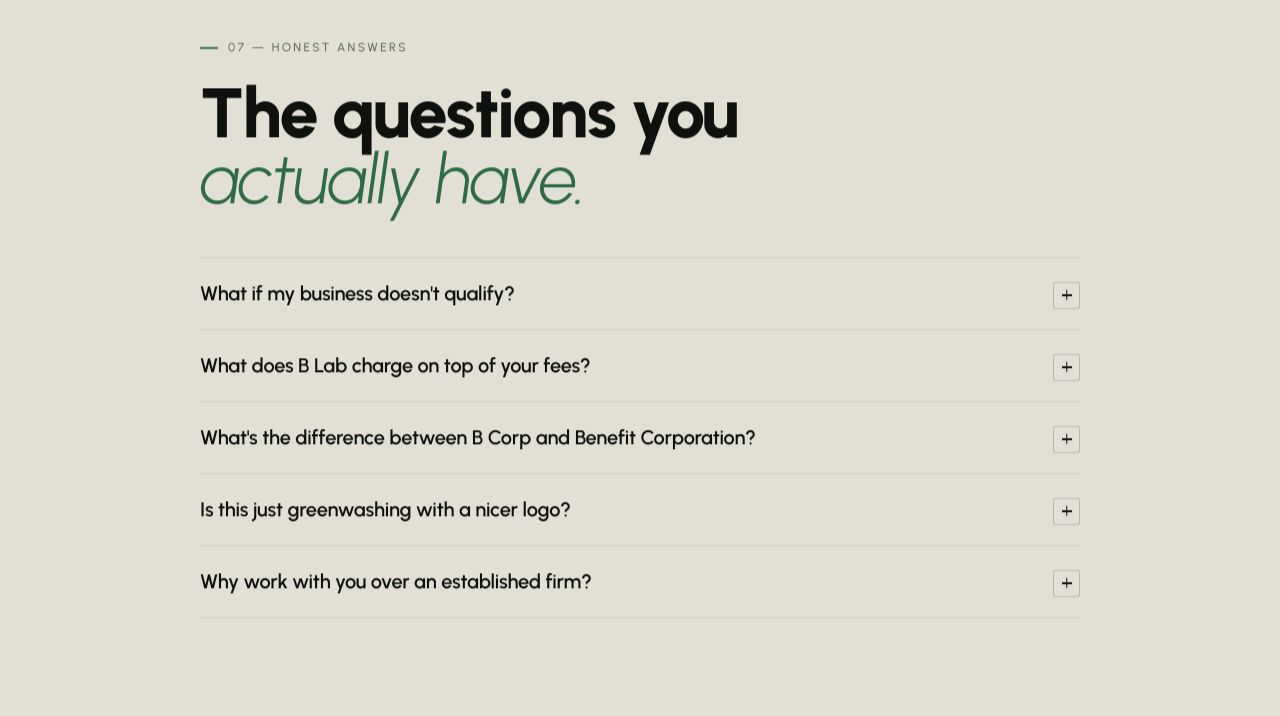
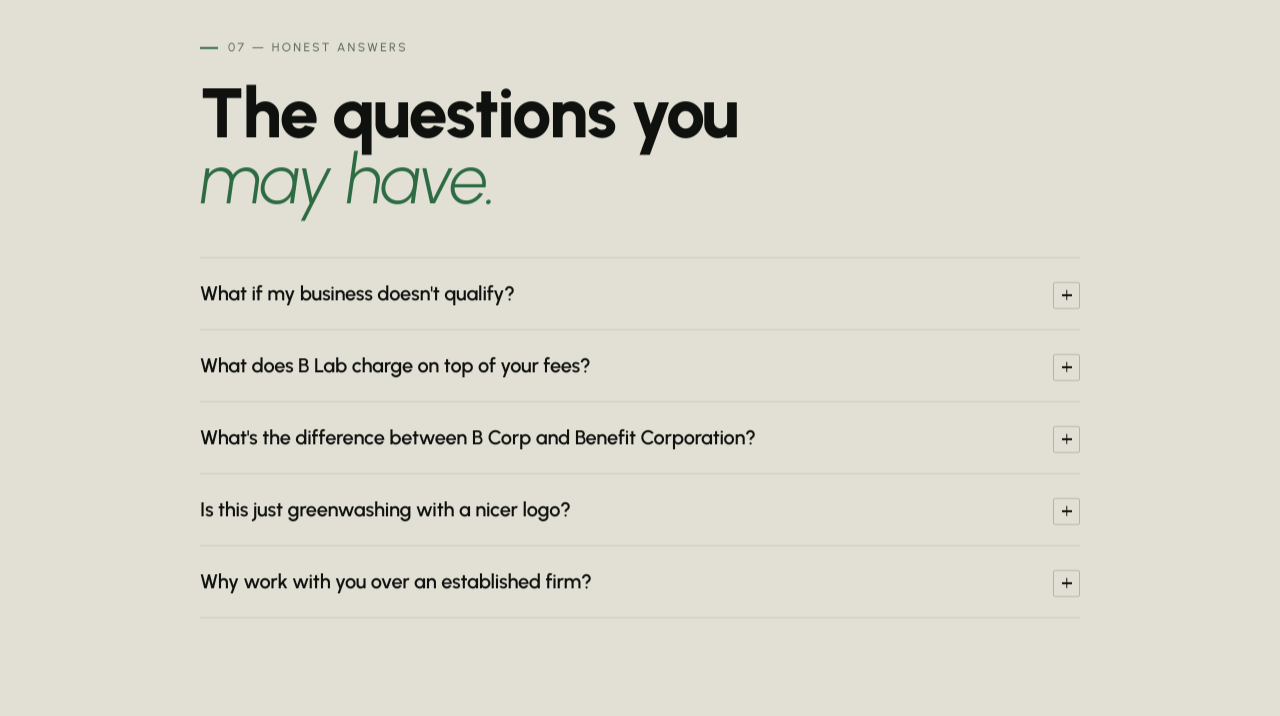
Before and after one commit to artem13224/candor, a plain HTML site: page index.html in a window 1280 px wide. Shown: the part 9180-9896 px from the top of the page. Drawn offline with nearby package versions, Linux system fonts and the light colour scheme.

Commit message:
what you changed

```diff
--- a/index.html
+++ b/index.html
@@ -761,7 +761,7 @@ body{transition:background-color 1.2s ease}
 <section class="sec sec-alt fu">
   <div class="mw-n">
     <div class="ey">07 — Honest answers</div>
-    <h2 class="dh" style="max-width:600px;margin-bottom:0">The questions you <em>actually have.</em></h2>
+    <h2 class="dh" style="max-width:600px;margin-bottom:0">The questions you <em>may have.</em></h2>
     <div class="faq">
       <div class="fq"><div class="fq-q" role="button" tabindex="0" aria-expanded="false"><div class="fq-qt">What if my business doesn't qualify?</div><div class="fq-ic"></div></div><div class="fq-body"><div class="fq-bi"><p class="fq-ans">The audit will tell you. About half the businesses I assess are closer to certification than they expected. The other half need 6–12 months of foundational work first. Either way you'll know exactly where you stand. If you're not ready, I'll say so directly.</p></div></div></div>
       <div class="fq"><div class="fq-q" role="button" tabindex="0" aria-expanded="false"><div class="fq-qt">What does B Lab charge on top of your fees?</div><div class="fq-ic"></div></div><div class="fq-body"><div class="fq-bi"><p class="fq-ans">For Canadian businesses under $5M revenue, B Corp's annual fee is roughly $2,100 USD. Climate Neutral scales with your footprint — typically $1,000–$5,000 annually. 1% for the Planet has no membership fee, just the commitment to donate 1% of revenue. I walk through all costs in the audit so nothing surprises you.</p></div></div></div>
```
